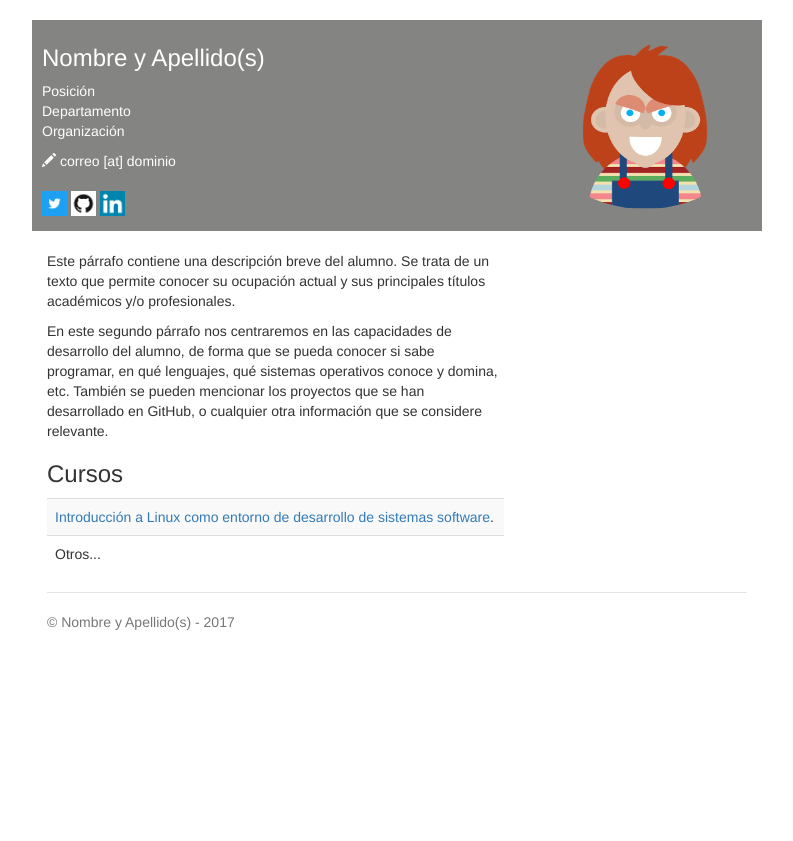
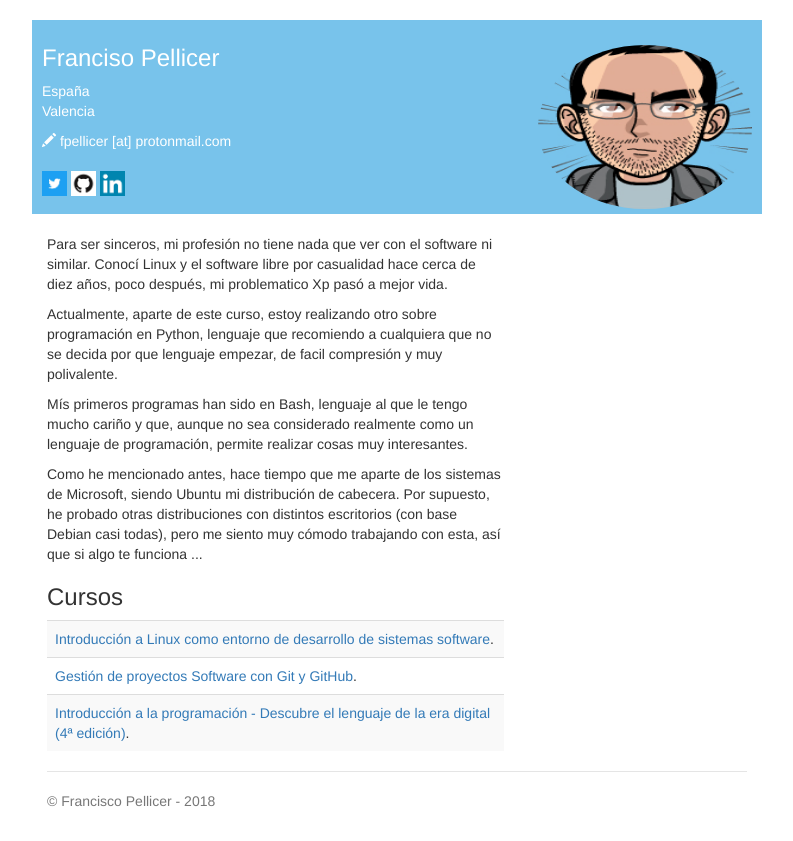
Before and after one commit to fpellicer/fpellicer.github.io, a plain HTML site: page index.html in a window 1280 px wide. Shown: the whole page, without its empty margins (243-1036 px from the left). Before the commit the page ends 800 px from the top, so only its background shows below. Drawn offline with nearby package versions, Linux system fonts and the light colour scheme.

Commit message:
Versión personalizada de mi sitio

```diff
--- a/css/style.css
+++ b/css/style.css
@@ -96,7 +96,7 @@ body {
   padding: 5px 10px;
   color: #fff;
   text-align: left;
-  background-color: #848482;
+  background-color: #78c3eb;
 }
 
 .header-bar .address {
--- a/index.html
+++ b/index.html
@@ -3,12 +3,12 @@
 <html>
   <head>
     <meta charset="utf-8">
-    <meta name="description" content="Página de ejemplo del MOOC de LINUX - UPM.">
+    <meta name="description" content="Página del MOOC de LINUX - UPM.">
     <!--Sustituir por los datos del alumno-->
-    <meta name="author" content="Nombre y Apellido(s)">
+    <meta name="author" content="franciso pellicer">
 
     <!--Sustituir por los datos del alumno-->
-    <title>Nombre y Apellido(s)</title>
+    <title>Franciso Pellicer</title>
 
     <link href="css/bootstrap.min.css" rel="stylesheet">
     <link href="css/style.css" rel="stylesheet">
@@ -17,45 +17,48 @@
   <body>
     <div class="container header-bar">
       <!--Sustituir por los datos del alumno-->
-      <h3>Nombre y Apellido(s) <span><img style="width: 214px; height: 164px;" class='img-circle' alt="Nombre y Apellido(s)" src="img/foto.png" align="right"></span></h3>
+      <h3>Franciso Pellicer <span><img style="width: 214px; height: 164px;" class='img-circle' alt="franciso pellicer" src="img/avatar.png" align="right"></span></h3>
       <p>
         <!--Sustituir por los datos del alumno-->
-        Posición<br>
-        Departamento<br>
-        Organización
+        España<br>
+        Valencia<br>
       </p>
       <address>
         <!--Sustituir por los datos del alumno-->
-        <span class='glyphicon glyphicon-pencil'></span> correo [at] dominio <br>
+        <span class='glyphicon glyphicon-pencil'></span> fpellicer [at] protonmail.com <br>
       </address>
 
       <!--Sustituir por los datos del alumno-->
-      <p><a href="http://twitter.com/usuario" target="blank"><img src="img/twitter-icon.jpg" width=25></a>
+      <p><a href="http://twitter.com" target="blank"><img src="img/twitter-icon.jpg" width=25></a>
       <!--Sustituir por los datos del alumno-->
-      <a href="http://github.com/usuario" target="blank"><img src="img/github-icon.png" width=25></a>
+      <a href="http://github.com/fpellicer" target="blank"><img src="img/github-icon.png" width=25></a>
       <!--Sustituir por los datos del alumno-->
-      <a href="https://es.linkedin.com/in/usuario" target="blank"><img src="img/linkedin-icon.png" width=25></a>
+      <a href="https://es.linkedin.com" target="blank"><img src="img/linkedin-icon.png" width=25></a>
     </div>
 
     <div class="container">
       <div class='row'>
         <div class='col-sm-8'>
           <br>
-          <p>Este párrafo contiene una descripción breve del alumno. Se trata de un texto que permite conocer su ocupación actual y sus principales títulos académicos y/o profesionales.  </p>
+          <p>Para ser sinceros, mi profesión no tiene nada que ver con el software ni similar. Conocí Linux y el software libre por casualidad hace cerca de diez años, poco después, mi problematico Xp pasó a mejor vida.</p>
 
-          <p>En este segundo párrafo nos centraremos en las capacidades de desarrollo del alumno, de forma que se pueda conocer si sabe programar, en qué lenguajes, qué sistemas operativos conoce y domina, etc. También se pueden mencionar los proyectos que se han desarrollado en GitHub, o cualquier otra información que se considere relevante.</p>
+          <p>Actualmente, aparte de este curso, estoy realizando otro sobre programación en Python, lenguaje que recomiendo a cualquiera que no se decida por que lenguaje empezar, de facil compresión y muy polivalente.</p>
+          <p>Mís primeros programas han sido en Bash, lenguaje al que le tengo mucho cariño y que, aunque no sea considerado realmente como un lenguaje de programación, permite realizar cosas muy interesantes.</p>
+          <p>Como he mencionado antes, hace tiempo que me aparte de los sistemas de Microsoft, siendo Ubuntu mi distribución de cabecera. Por supuesto, he probado otras distribuciones con distintos escritorios (con base Debian casi todas), pero me siento muy cómodo trabajando con esta, así que si algo te funciona ...</p>
+
 
           <h3>Cursos</h3>
           <table class='table table-striped'>
             <tr><td><a href="https://www.miriadax.net" target="blank">Introducción a Linux como entorno de desarrollo de sistemas software</a>.</td></tr>
-            <tr><td>Otros...</td></tr>
+            <tr><td><a href="https://miriadax.net/web/gitmooc" target="blank">Gestión de proyectos Software con Git y GitHub</a>.</td></tr>
+            <tr><td><a href="https://miriadax.net/web/introduccion-a-la-programacion-descubre-el-lenguaje-de-la-era-digital-4-edicion-" target="blank">Introducción a la programación - Descubre el lenguaje de la era digital (4ª edición)</a>.</td></tr>
           </table>
         </div>
       </div>
 
       <footer class="footer">
         <!--Sustituir por los datos del alumno-->
-        <p>&copy; Nombre y Apellido(s) - 2017</p>
+        <p>&copy; Francisco Pellicer - 2018</p>
       </footer>
 
     </div>
```
Also changed, not shown: img/avatar.png (added).
